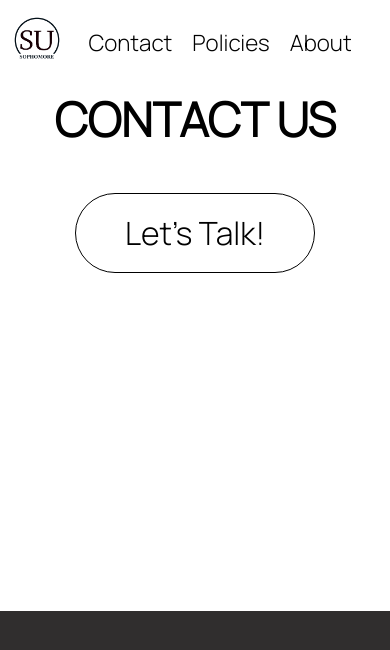
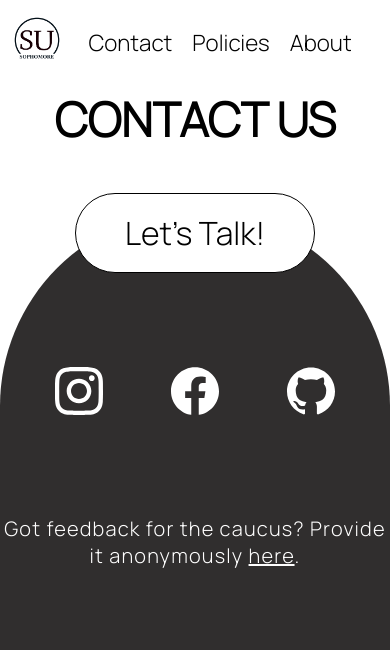
Before and after one commit to leomet07/sophomore.stuysu.org, a Next.js app: page /contact in a window 390 px wide. Shown: the top 650 px of the page. Built offline with nearby package versions, Linux system fonts and the light colour scheme.

Commit message:
Implement dark mode (based on CSS media query)
Adds dark mode color handling to all known elements
Refactors z-indices for contact page elements due to background
incompatibilities

```diff
--- a/pages/contact.tsx
+++ b/pages/contact.tsx
@@ -26,7 +26,7 @@ const Contact: NextPage = () => {
 						<div className={styles.buttons}>
 							<IconContext.Provider
 								value={{
-									color: "white",
+									color: "var(--secondary-color)",
 									className: styles.button,
 								}}
 							>
--- a/styles/Announcement.module.css
+++ b/styles/Announcement.module.css
@@ -7,7 +7,7 @@
 	margin-bottom: 2vh;
 
 	/* Prim [day] */
-	border: 1px solid #000000;
+	border: 1px solid var(--primary-color);
 	border-radius: 10px;
 
 	/* Inside auto layout */
@@ -30,7 +30,7 @@
 	text-align: right;
 
 	/* Prim [day] */
-	color: #000000;
+	color: var(--primary-color);
 }
 
 .text {
@@ -44,5 +44,5 @@
 	font-weight: 450;
 	font-size: 1.5rem;
 
-	color: #000000;
+	color: var(--primary-color);
 }
--- a/styles/BellSchedule.module.css
+++ b/styles/BellSchedule.module.css
@@ -12,14 +12,14 @@
 	padding: 20px;
 	padding-top: 30px;
 	padding-bottom: 30px;
-	border: 1px solid black;
+	border: 1px solid var(--primary-color);
 	border-radius: 10px;
 	margin-top: 0px;
 }
 
 #label {
-	background-color: white;
-	border: 1px solid black;
+	background-color: var(--secondary-color);
+	border: 1px solid var(--primary-color);
 	border-radius: 30px;
 	width: fit-content;
 	height: 40px;
--- a/styles/Contact.module.css
+++ b/styles/Contact.module.css
@@ -14,7 +14,7 @@
 	text-align: center;
 
 	/* Prim [day] */
-	color: #000000;
+	color: var(--primary-color);
 }
 
 #lets_talk {
@@ -32,21 +32,20 @@
 	margin: auto;
 
 	/* Base [day] */
-	background: #ffffff;
+	background: var(--secondary-color);
 
 	/* Prim [day] */
-	border: 1px solid #000000;
+	border: 1px solid var(--primary-color);
 	border-radius: 52px;
+	z-index: 1;
 }
 #lets_talk p {
-	/* margin: auto; */
-	/* padding: auto; */
 	font-family: "Manrope", "Arial", sans-serif;
 	font-style: normal;
 	font-size: 2rem;
 	text-align: center;
 	/* Prim [day] */
-	color: #000000;
+	color: var(--primary-color);
 }
 
 .limiter {
@@ -56,7 +55,7 @@
 }
 
 .circle {
-	z-index: -1;
+	z-index: 0;
 	height: 55vh;
 	width: 100vw;
 	position: fixed;
@@ -64,7 +63,7 @@
 	border-top-left-radius: 120vw;
 	border-top-right-radius: 120vw;
 	/* Prim [day] */
-	background: #302e2e;
+	background: var(--tertiary-color);
 	overflow-x: hidden;
 }
 
@@ -73,6 +72,7 @@
 }
 
 .buttons {
+	position: relative;
 	margin: 5% auto auto;
 	width: 50vw;
 	display: flex;
@@ -91,7 +91,6 @@
 #feedback {
 	text-align: center;
 	position: relative;
-	/* width: 65vw; */
 	padding-bottom: 5vh;
 
 	font-family: "Manrope", "Arial", sans-serif;
@@ -101,7 +100,7 @@
 	letter-spacing: 0.06em;
 
 	/* Base [day] */
-	color: #ffffff;
+	color: var(--secondary-color);
 }
 
 #feedback a {
@@ -114,16 +113,18 @@
 		bottom: 0;
 		width: 100vw;
 		height: 31vh; /* 1 extra to avoid a seam */
-		background-color: #302e2e;
-		z-index: -2;
+		background-color: var(--tertiary-color);
+		z-index: 0;
 	}
 	.circle {
 		bottom: 30vh;
+		height: 45vh;
 	}
 	.buttons {
 		width: 90vw;
+		z-index: 1;
 	}
-	.circle {
-		height: 45vh;
+	#feedback {
+		z-index: 1;
 	}
 }
--- a/styles/Navbar.module.css
+++ b/styles/Navbar.module.css
@@ -1,5 +1,4 @@
 #nav {
-	padding-left: auto;
 	width: 94vw;
 	margin: auto;
 	display: flex;
@@ -20,6 +19,7 @@
 
 #logo {
 	cursor: pointer;
+	filter: var(--asset-filter);
 }
 
 @media (max-width: 400px) {
--- a/styles/ScheduleWidget.module.css
+++ b/styles/ScheduleWidget.module.css
@@ -14,8 +14,8 @@
 }
 
 .pill {
-	background-color: white;
-	border: 1px solid black;
+	background-color: var(--secondary-color);
+	border: 1px solid var(--primary-color);
 	border-radius: 30px;
 	width: fit-content;
 	height: 40px;
@@ -35,7 +35,7 @@
 	margin-top: auto;
 	width: 100%;
 	height: 180px;
-	border: 1px solid black;
+	border: 1px solid var(--primary-color);
 	border-radius: 10px;
 	padding: 10px;
 	display: flex;
--- a/styles/globals.css
+++ b/styles/globals.css
@@ -15,7 +15,7 @@ body {
 	font-family: var(--main-font);
 	color: var(--primary-color);
 
-	/* as of right now, breaks negative z-index elements like the contact page */
+	/* breaks negative z-index elements, so only use z-indices >= 0 */
 	background-color: var(--secondary-color);
 }
 
```
Also changed, not shown: styles/WeeklySchedule.module.css (+4 -4 lines).
